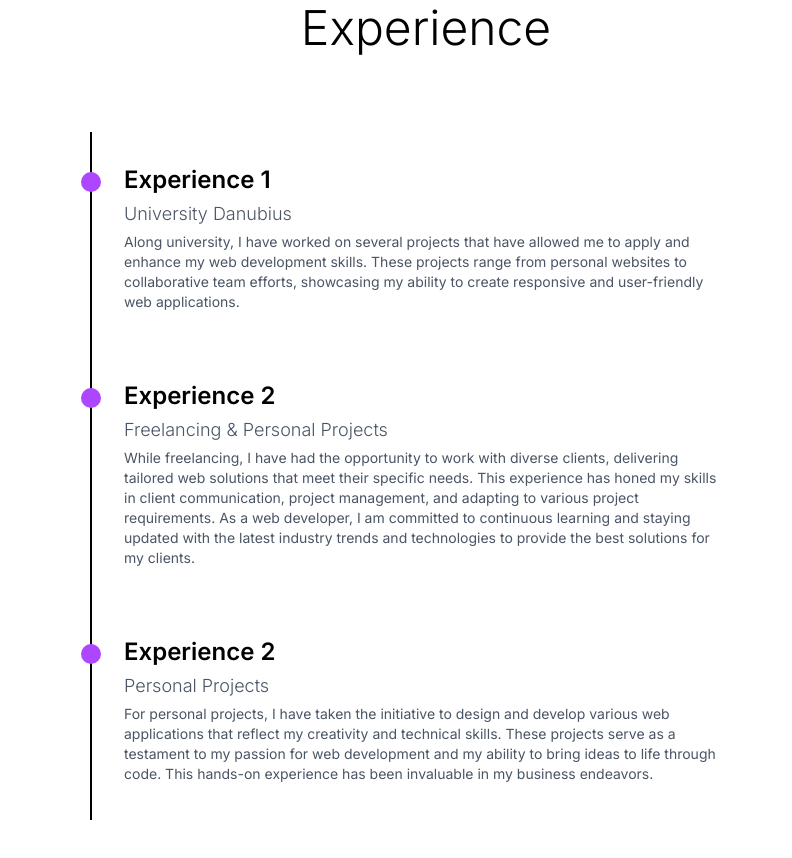
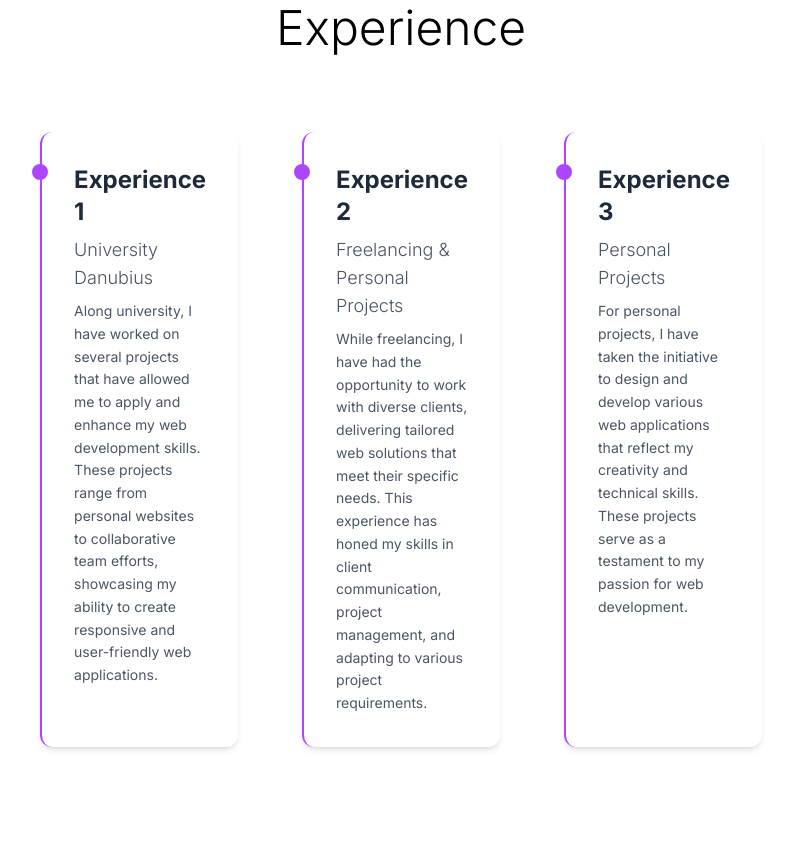
Before and after one commit to RazvanPelinari/react-website-portofolio, a React (Vite) app: page / in a window 1280 px wide. Shown: the part 940-1798 px from the top of the page, without its empty margins (374-1166 px from the left). Built offline with nearby package versions, Linux system fonts and the light colour scheme.

Commit message:
Update Experience.jsx

```diff
--- a/src/components/Experience.jsx
+++ b/src/components/Experience.jsx
@@ -8,54 +8,64 @@ const Experience = () => {
     >
       <h1 className="text-center text-5xl font-light">Experience</h1>
 
-      <div className="flex flex-wrap gap-o md:flex:nowrap md:gap-10">
-        <div className="flex-1">
-          <div className="relative space-y-1 border-l-2 p-8 text-left">
-            <h3 className="text-xl font-semibold md:text-2xl ">Experience 1</h3>
-            <p className="font-light text-lg text-gray-600">
+      <div className="flex flex-wrap md:flex-nowrap gap-8 md:gap-16">
+        {/* Experience 1 */}
+        <div className="relative flex-1 rounded-xl border-l-2 border-purple-500 bg-white p-6 shadow-md transition-all duration-300 hover:scale-105 hover:shadow-lg md:p-8">
+          <div className="space-y-2">
+            <h3 className="text-xl font-bold text-gray-800 md:text-2xl">
+              Experience 1
+            </h3>
+            <p className="text-lg font-light text-gray-600">
               University Danubius
             </p>
-            <p className="text-sm text-gray-600">
+            <p className="text-sm leading-relaxed text-gray-600">
               Along university, I have worked on several projects that have
               allowed me to apply and enhance my web development skills. These
               projects range from personal websites to collaborative team
               efforts, showcasing my ability to create responsive and
               user-friendly web applications.
             </p>
-            <span className="absolute -left-[11px] top-10 h-5 w-5 rounded-full bg-purple-500"></span>
           </div>
+          <span className="absolute -left-[10px] top-8 h-4 w-4 rounded-full bg-purple-500"></span>
+        </div>
 
-          <div className="relative space-y-1 border-l-2 p-8 text-left">
-            <h3 className="text-xl font-semibold md:text-2xl ">Experience 2</h3>
-            <p className="font-light text-lg text-gray-600">
+        {/* Experience 2 */}
+        <div className="relative flex-1 rounded-xl border-l-2 border-purple-500 bg-white p-6 shadow-md transition-all duration-300 hover:scale-105 hover:shadow-lg md:p-8">
+          <div className="space-y-2">
+            <h3 className="text-xl font-bold text-gray-800 md:text-2xl">
+              Experience 2
+            </h3>
+            <p className="text-lg font-light text-gray-600">
               Freelancing & Personal Projects
             </p>
-            <p className="text-sm text-gray-600">
+            <p className="text-sm leading-relaxed text-gray-600">
               While freelancing, I have had the opportunity to work with diverse
               clients, delivering tailored web solutions that meet their
               specific needs. This experience has honed my skills in client
               communication, project management, and adapting to various project
-              requirements. As a web developer, I am committed to continuous
-              learning and staying updated with the latest industry trends and
-              technologies to provide the best solutions for my clients.
+              requirements.
             </p>
-            <span className="absolute -left-[11px] top-10 h-5 w-5 rounded-full bg-purple-500"></span>
           </div>
-          <div className="relative space-y-1 border-l-2 p-8 text-left">
-            <h3 className="text-xl font-semibold md:text-2xl ">Experience 2</h3>
-            <p className="font-light text-lg text-gray-600">
+          <span className="absolute -left-[10px] top-8 h-4 w-4 rounded-full bg-purple-500"></span>
+        </div>
+
+        {/* Experience 3 */}
+        <div className="relative flex-1 rounded-xl border-l-2 border-purple-500 bg-white p-6 shadow-md transition-all duration-300 hover:scale-105 hover:shadow-lg md:p-8">
+          <div className="space-y-2">
+            <h3 className="text-xl font-bold text-gray-800 md:text-2xl">
+              Experience 3
+            </h3>
+            <p className="text-lg font-light text-gray-600">
               Personal Projects
             </p>
-            <p className="text-sm text-gray-600">
+            <p className="text-sm leading-relaxed text-gray-600">
               For personal projects, I have taken the initiative to design and
               develop various web applications that reflect my creativity and
               technical skills. These projects serve as a testament to my
-              passion for web development and my ability to bring ideas to life
-              through code. This hands-on experience has been invaluable in my
-              business endeavors.
+              passion for web development.
             </p>
-            <span className="absolute -left-[11px] top-10 h-5 w-5 rounded-full bg-purple-500"></span>
           </div>
+          <span className="absolute -left-[10px] top-8 h-4 w-4 rounded-full bg-purple-500"></span>
         </div>
       </div>
     </div>
```
